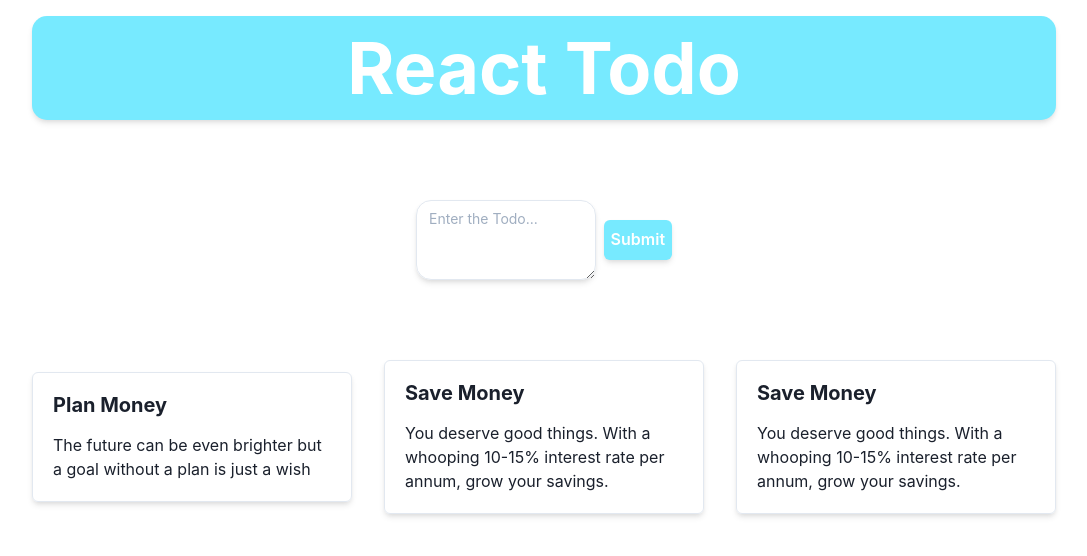
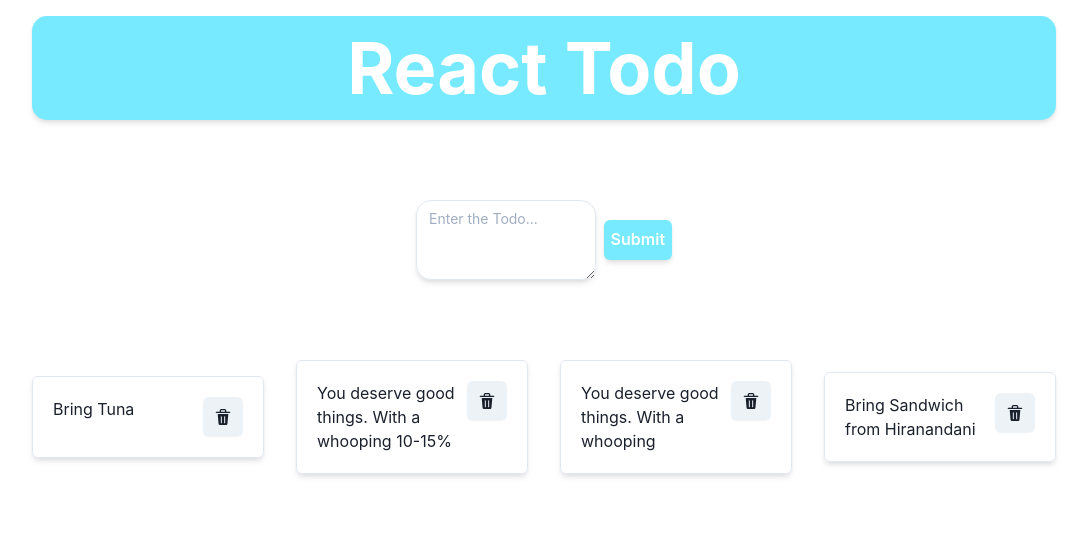
Before and after one commit to tanmayc07/Tasker, a React (Create React App) app: page / in a window 1280 px wide. Shown: the top 556 px of the page, without its empty margins (96-1183 px from the left). Built offline with nearby package versions, Linux system fonts and the light colour scheme.

Commit message:
:heavy_plus_sign: Add chakra-ui icons package and refactor TodoList

```diff
--- a/package.json
+++ b/package.json
@@ -3,6 +3,7 @@
   "version": "0.1.0",
   "private": true,
   "dependencies": {
+    "@chakra-ui/icons": "^1.0.3",
     "@chakra-ui/react": "^1.1.2",
     "@emotion/react": "^11.1.4",
     "@emotion/styled": "^11.0.0",
--- a/src/Todo.js
+++ b/src/Todo.js
@@ -1,18 +1,13 @@
-import { Box, Heading, Text } from "@chakra-ui/react";
+import { Text, IconButton, Flex, Spacer } from "@chakra-ui/react";
+import { DeleteIcon } from "@chakra-ui/icons";
 
-const Todo = ({ title, desc, ...rest }) => {
+const Todo = ({ desc }) => {
   return (
-    <Box
-      p={5}
-      shadow="md"
-      borderWidth="1px"
-      flex="1"
-      borderRadius="md"
-      {...rest}
-    >
-      <Heading fontSize="xl">{title}</Heading>
-      <Text mt={4}>{desc}</Text>
-    </Box>
+    <Flex p={5} shadow="md" borderWidth="1px" flex="1" borderRadius="md">
+      <Text>{desc}</Text>
+      <Spacer />
+      <IconButton aria-label="Delete Todo" icon={<DeleteIcon />} />
+    </Flex>
   );
 };
 
--- a/src/TodoList.js
+++ b/src/TodoList.js
@@ -6,18 +6,10 @@ const TodoList = () => {
     <>
       <VStack spacing={4} w="80%" mx="auto" align="stretch">
         <HStack spacing={8}>
-          <Todo
-            title="Plan Money"
-            desc="The future can be even brighter but a goal without a plan is just a wish"
-          />
-          <Todo
-            title="Save Money"
-            desc="You deserve good things. With a whooping 10-15% interest rate per annum, grow your savings."
-          />
-          <Todo
-            title="Save Money"
-            desc="You deserve good things. With a whooping 10-15% interest rate per annum, grow your savings."
-          />
+          <Todo desc="Bring Tuna" />
+          <Todo desc="You deserve good things. With a whooping 10-15% " />
+          <Todo desc="You deserve good things. With a whooping " />
+          <Todo desc="Bring Sandwich from Hiranandani" />
         </HStack>
       </VStack>
     </>
```
Also changed, not shown: 2 other files (tests, documents, lock files or other folders).
